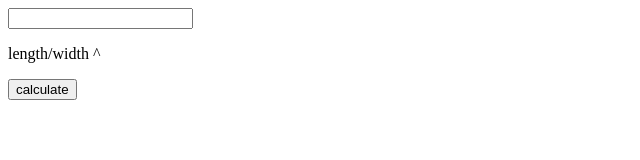
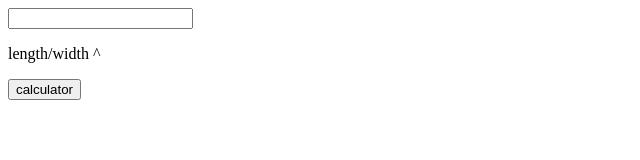
Before and after one commit to Lukas-Johns/Unit-5-05, a plain HTML site: page index.html in a window 1280 px wide. Shown: the full height of the page, 0-640 px from the left. Drawn offline with Linux system fonts and the light colour scheme.

Commit message:
Nothing but button name, wanting to run linter

```diff
--- a/index.html
+++ b/index.html
@@ -9,7 +9,7 @@
   <body>
     <input type="text" id="box"></input>
     <p>length/width ^</p>
-    <button onclick="myInput" id="press">calculate</button>
+    <button onclick="myInput" id="press">calculator</button>
     <script src="script.js"></script>
   </body>
 </html>
```
